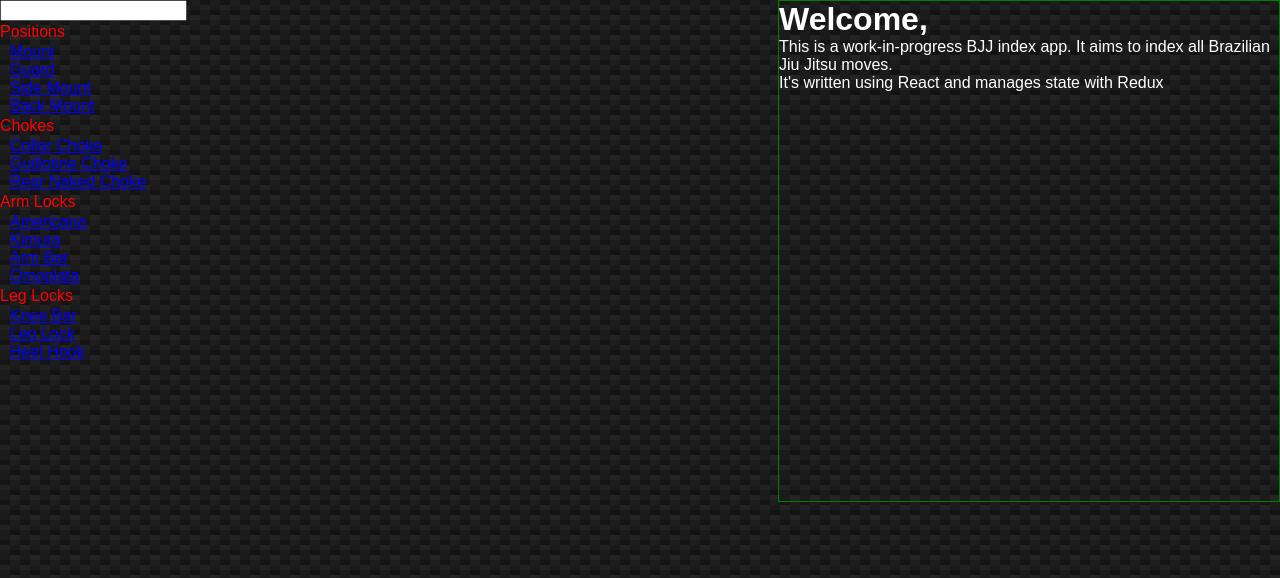
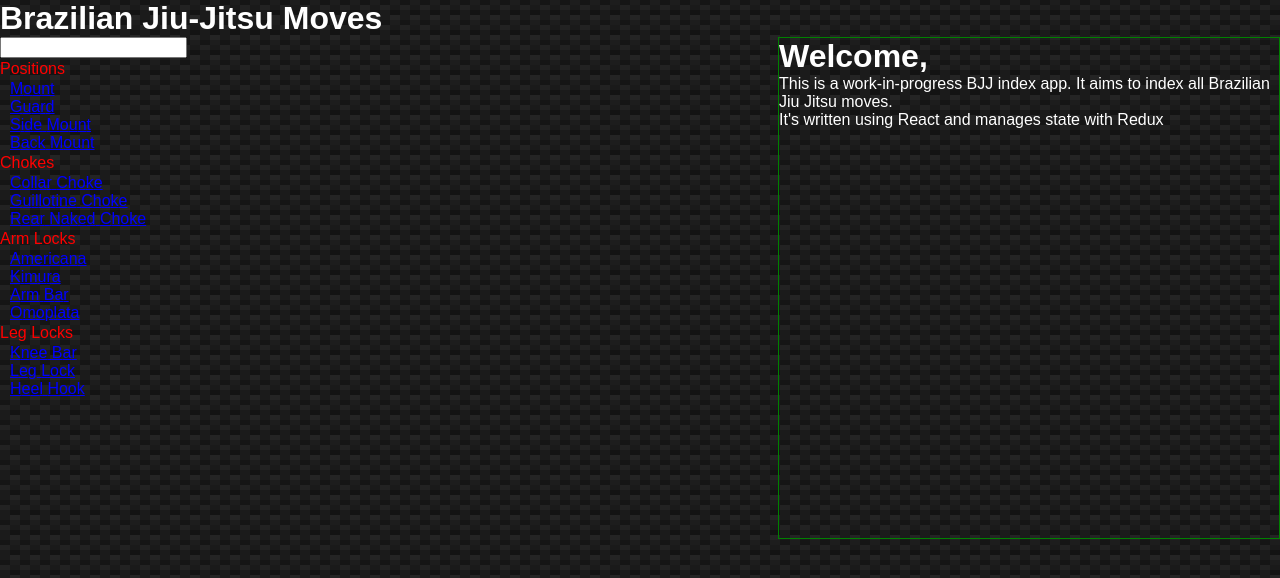
Before and after one commit to jillesme/bjj-moves, a React (Create React App) app: page / in a window 1280 px wide. Shown: the top 578 px of the page. Built offline with nearby package versions, Linux system fonts and the light colour scheme; the HTML template or start-up script is replaced by a standard one.

Commit message:
Added basic header

```diff
--- a/src/App.js
+++ b/src/App.js
@@ -4,6 +4,7 @@ import { Router, Route, hashHistory, IndexRoute } from 'react-router'
 
 import store from './redux/store.js'
 
+import Header from './Header.js';
 import SideBar from './SideBar.js';
 import Category from './Category.js';
 
@@ -18,9 +19,11 @@ class ActualApp extends Component {
     return (
       <Provider store={store}>
         <div className="App">
+          <Header></Header>
+
           <SideBar>
             {Object.keys(moves).map((move, k) => {
-            return <Category key={k} title={move} items={moves[move]} />
+              return <Category key={k} title={move} items={moves[move]} />
             })}
           </SideBar>
 
--- /dev/null
+++ b/src/Header.js
@@ -0,0 +1,11 @@
+import React from 'react';
+
+const Header = () => {
+  return (
+    <header>
+      <h1>Brazilian Jiu-Jitsu Moves</h1>
+    </header>
+  )
+}
+
+export default Header;
```
